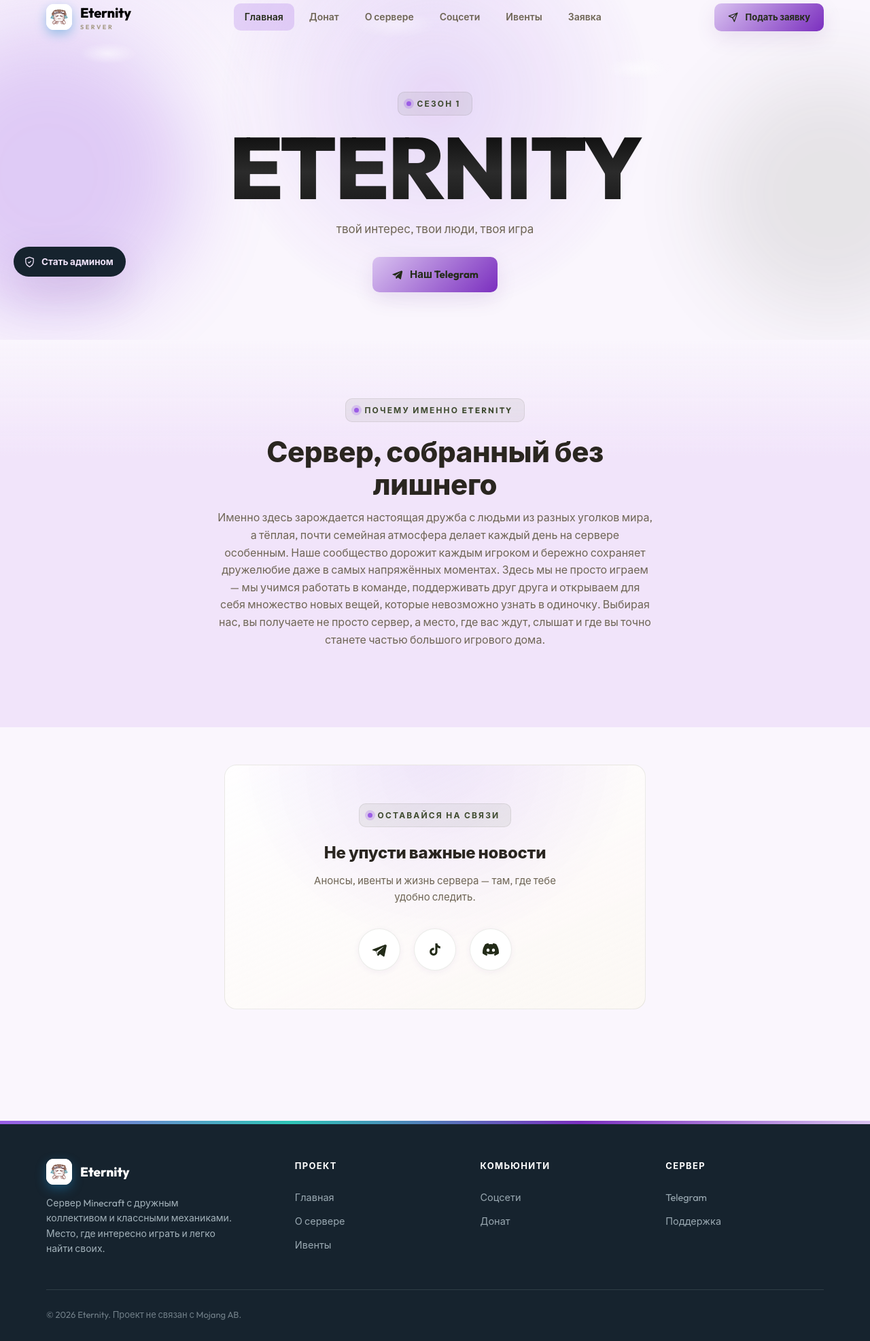
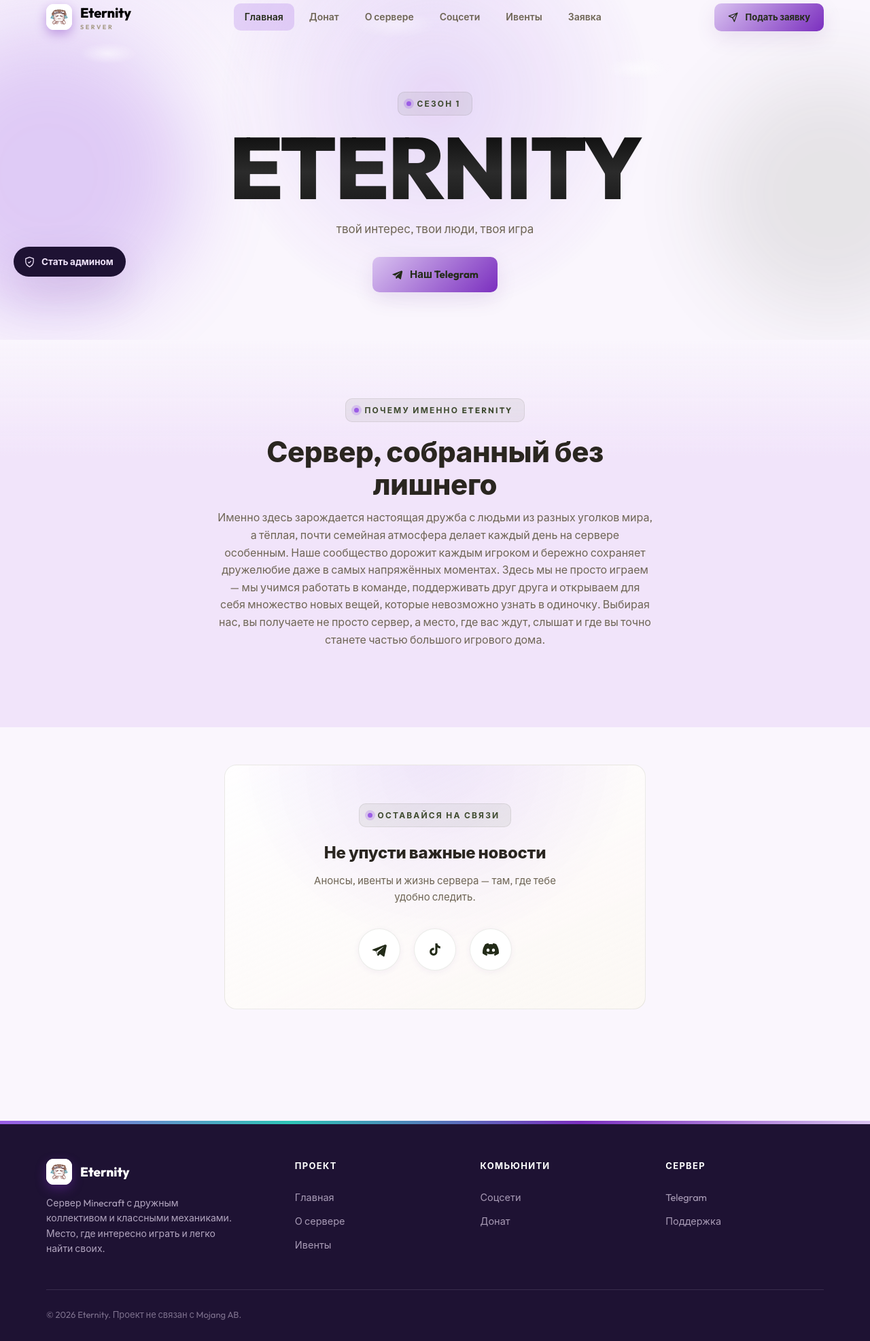
Before and after one commit to Dtermi/claritytest, a website: page index.html in a window 1280 px wide. Shown: the part 15-1988 px from the top of the page at 68% size. Drawn offline with Linux system fonts and the light colour scheme.

Commit message:
Add files via upload

```diff
--- a/index.html
+++ b/index.html
@@ -35,7 +35,7 @@
     height:220px; border-radius:50%;
   }
   .dune-1{ bottom:-120px; background:radial-gradient(ellipse at 50% 50%, rgba(155,93,229,.35), transparent 70%); filter:blur(10px); }
-  .dune-2{ bottom:-170px; background:radial-gradient(ellipse at 40% 50%, rgba(31,143,204,.28), transparent 70%); }
+  .dune-2{ bottom:-170px; background:radial-gradient(ellipse at 40% 50%, rgba(123,47,191,.28), transparent 70%); }
 
   .hero-stats{
     display:grid; grid-template-columns:repeat(4,1fr); gap:1px;
--- a/style.css
+++ b/style.css
@@ -14,8 +14,8 @@
   --olive-deep:  #232B18;
   --olive-soft:  #5C6B45;
 
-  --deep:        #16232E;
-  --deep-2:      #1F3140;
+  --deep:        #1E1233;
+  --deep-2:      #2C1B47;
 
   /* Beach accents — turquoise sea + coral sunset, layered over the desert base */
   --sea:         #2EC4B6;
@@ -158,7 +158,7 @@ h1,h2,h3,h4{ font-weight:800; letter-spacing:-.01em; color:var(--ink); }
   width:38px; height:38px; border-radius:11px;
   background:#fff;
   display:flex; align-items:center; justify-content:center;
-  box-shadow:0 6px 16px rgba(31,143,204,.4);
+  box-shadow:0 6px 16px rgba(123,47,191,.4);
   position:relative;
   overflow:hidden;
 }
@@ -314,7 +314,7 @@ h1,h2,h3,h4{ font-weight:800; letter-spacing:-.01em; color:var(--ink); }
 /* ---------- Footer ---------- */
 footer{
   background:var(--deep);
-  color:rgba(224,240,247,.7);
+  color:rgba(241,228,251,.7);
   padding:56px 0 28px;
   margin-top:64px;
   position:relative;
@@ -327,14 +327,14 @@ footer::before{
 }
 .footer-grid{
   display:grid; grid-template-columns:1.4fr 1fr 1fr 1fr; gap:40px;
-  padding-bottom:48px; border-bottom:1px solid rgba(224,240,247,.12);
+  padding-bottom:48px; border-bottom:1px solid rgba(241,228,251,.12);
 }
 .footer-brand{ display:flex; align-items:center; gap:12px; margin-bottom:16px; }
 .footer-brand span{ font-weight:800; font-size:19px; color:#fff; }
 .footer-col h4{ color:#fff; font-size:13px; letter-spacing:.1em; text-transform:uppercase; margin-bottom:18px; font-weight:700; }
-.footer-col a{ display:block; padding:6px 0; font-size:14.5px; color:rgba(224,240,247,.65); transition:.2s; }
+.footer-col a{ display:block; padding:6px 0; font-size:14.5px; color:rgba(241,228,251,.65); transition:.2s; }
 .footer-col a:hover{ color:var(--sand); transform:translateX(3px); }
-.footer-bottom{ display:flex; justify-content:space-between; align-items:center; padding-top:26px; font-size:13px; color:rgba(224,240,247,.45); flex-wrap:wrap; gap:12px; }
+.footer-bottom{ display:flex; justify-content:space-between; align-items:center; padding-top:26px; font-size:13px; color:rgba(241,228,251,.45); flex-wrap:wrap; gap:12px; }
 @media(max-width:760px){ .footer-grid{ grid-template-columns:1fr 1fr; } }
 @media(max-width:520px){ .footer-grid{ grid-template-columns:1fr; } }
 
@@ -419,7 +419,7 @@ footer::before{
 
 .admin-modal-overlay{
   position:fixed; inset:0; z-index:400;
-  background:rgba(22,35,46,.55);
+  background:rgba(30,18,51,.55);
   backdrop-filter:blur(6px);
   display:flex; align-items:center; justify-content:center;
   padding:24px;
```
Also changed, not shown: donate.html (+1 -1 lines), history.html (+1 -1 lines), social.html (+1 -1 lines).
